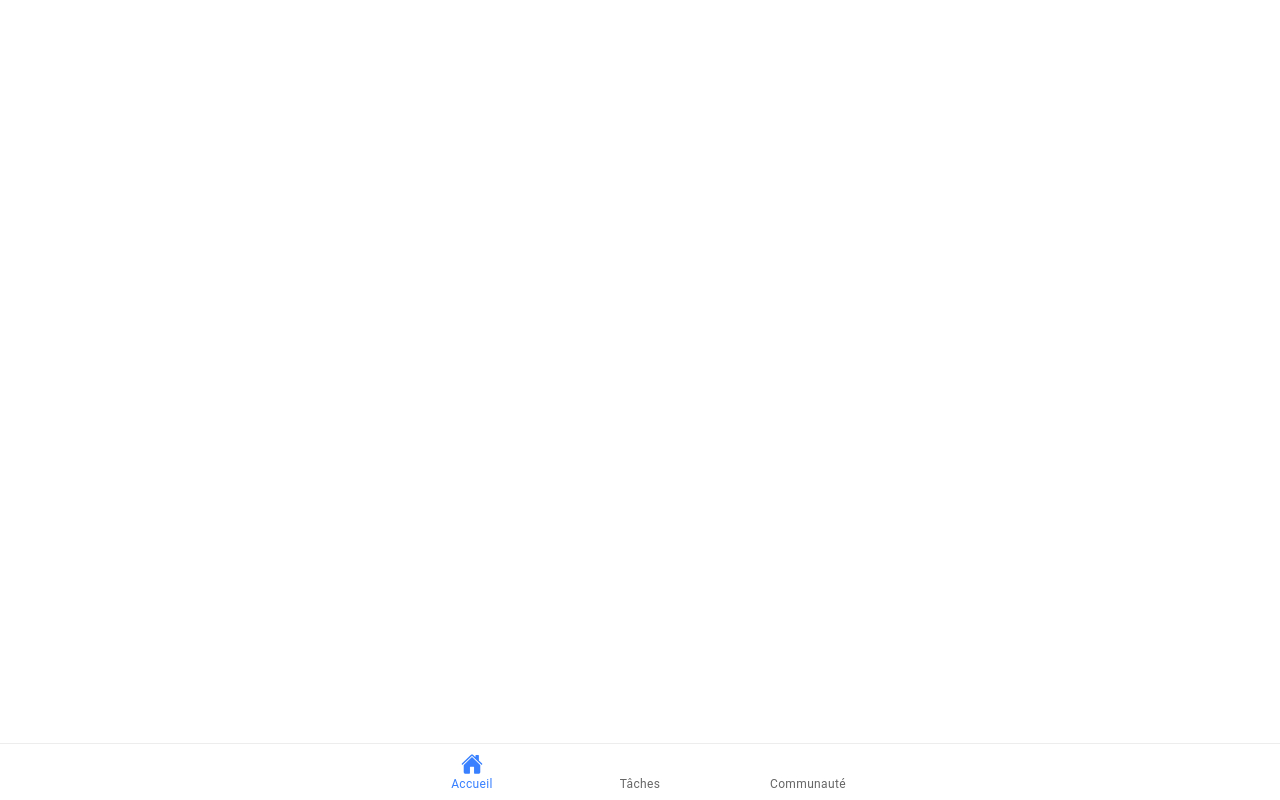
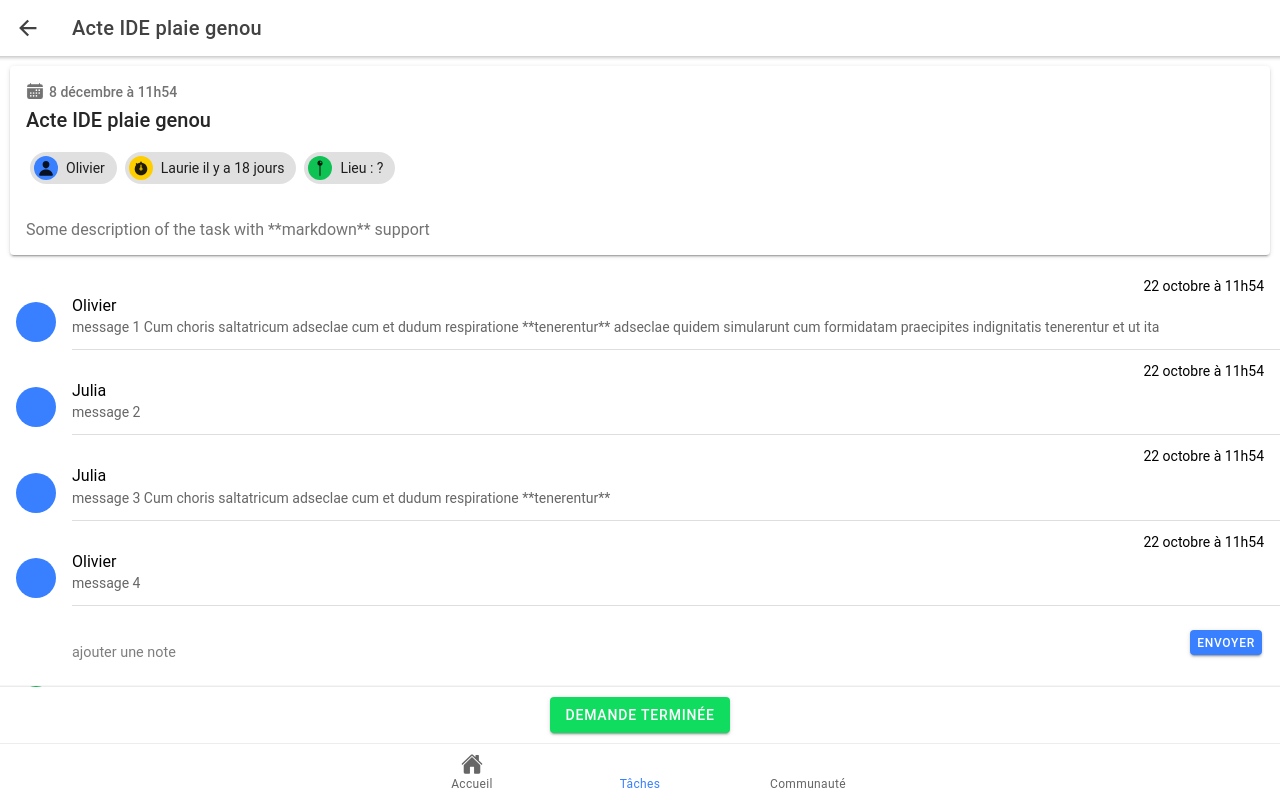
Before and after one commit to SocialGouv/maraudes-app, a React (Create React App) app: page /tasks/1 in a window 1280 px wide. Built offline with nearby package versions, Linux system fonts and the light colour scheme; the HTML template or start-up script is replaced by a standard one.

Commit message:
fix navigation

```diff
--- a/src/App.tsx
+++ b/src/App.tsx
@@ -42,13 +42,13 @@ const App: React.FC = () => (
       <IonTabs>
         <IonRouterOutlet>
           <Route path="/tasks" component={Tasks} exact={true} />
-          <Route path="/task/:id" component={Task} exact={true} />
+          <Route path="/tasks/:id" component={Task} exact={true} />
           <Route path="/community" component={Community} exact={true} />
           <Route path="/home" component={Home} exact={true} />
           <Route path="/" exact={true} render={() => <Redirect to="/home" />} />
         </IonRouterOutlet>
         <IonTabBar slot="bottom">
-          <IonTabButton tab="home" href="/">
+          <IonTabButton tab="home" href="/home">
             <IonIcon icon={home} />
             <IonLabel>Accueil</IonLabel>
           </IonTabButton>
--- a/src/components/AvatarItem.tsx
+++ b/src/components/AvatarItem.tsx
@@ -1,4 +1,5 @@
 import React from "react";
+import { useHistory } from "react-router-dom";
 
 import {
   IonList,
@@ -39,9 +40,12 @@ const AvatarItem = ({
   onClick = () => {},
   title = "",
   text = "",
+  href = "",
   ...props
-}) => (
-  <IonItem {...props}>
+}) => {
+  const history = useHistory();
+  return (
+    <IonItem {...props} onClick={() => history.push(href)}>
       <IonAvatar
         slot="start"
         style={{
@@ -53,12 +57,13 @@ const AvatarItem = ({
       />
       <IonLabel>
         <h3 slot="end" style={{ textAlign: "right" }}>
-        {rightText}
+          {rightText || null}
         </h3>
         <h2>{title}</h2>
         <p className="ion-text-wrap">{text}</p>
       </IonLabel>
     </IonItem>
   );
+};
 
 export default AvatarItem;
--- a/src/pages/Home.tsx
+++ b/src/pages/Home.tsx
@@ -1,3 +1,4 @@
+import React from "react";
 import {
   IonCard,
   IonCardContent,
@@ -15,6 +16,9 @@ import {
   IonTitle,
   IonToolbar
 } from "@ionic/react";
+
+import { useHistory } from "react-router-dom";
+
 import {
   home,
   book,
@@ -24,10 +28,11 @@ import {
   clock,
   people
 } from "ionicons/icons";
-import React from "react";
+
 import "./Home.css";
 
 const Home: React.FC = () => {
+  const history = useHistory();
   return (
     <IonPage>
       <IonHeader>
@@ -55,11 +60,11 @@ const Home: React.FC = () => {
         </IonCard>
 
         <IonList lines="none">
-          <IonItem button href="/tasks">
+          <IonItem button onClick={() => history.push("/tasks")}>
             <IonIcon slot="start" color="medium" icon={clock} />
             <IonLabel>Tâches</IonLabel>
           </IonItem>
-          <IonItem button href="/community">
+          <IonItem button onClick={() => history.push("/community")}>
             <IonIcon slot="start" color="medium" icon={people} />
             <IonLabel>Communauté</IonLabel>
           </IonItem>
--- a/src/pages/Tasks.tsx
+++ b/src/pages/Tasks.tsx
@@ -28,7 +28,7 @@ import AvatarItem from "../components/AvatarItem";
 import todo from "../todo.json";
 
 const formatDueDate = (date: string) =>
-  formatDistanceToNow(new Date(date), { addSuffix: true, locale: fr });
+  formatDistanceToNow(new Date(date), { addSuffix: true, locale: fr }) || "";
 
 export const Tasks: React.FC = () => (
   <IonPage>
@@ -50,7 +50,7 @@ export const Tasks: React.FC = () => (
           text={entry.title}
           detail
           button
-          href={`/task/${entry.id}`}
+          href={`/tasks/${entry.id}`}
         />
       ))}
     </IonContent>
```
Lines whose indentation alone changed are shown as unchanged.
